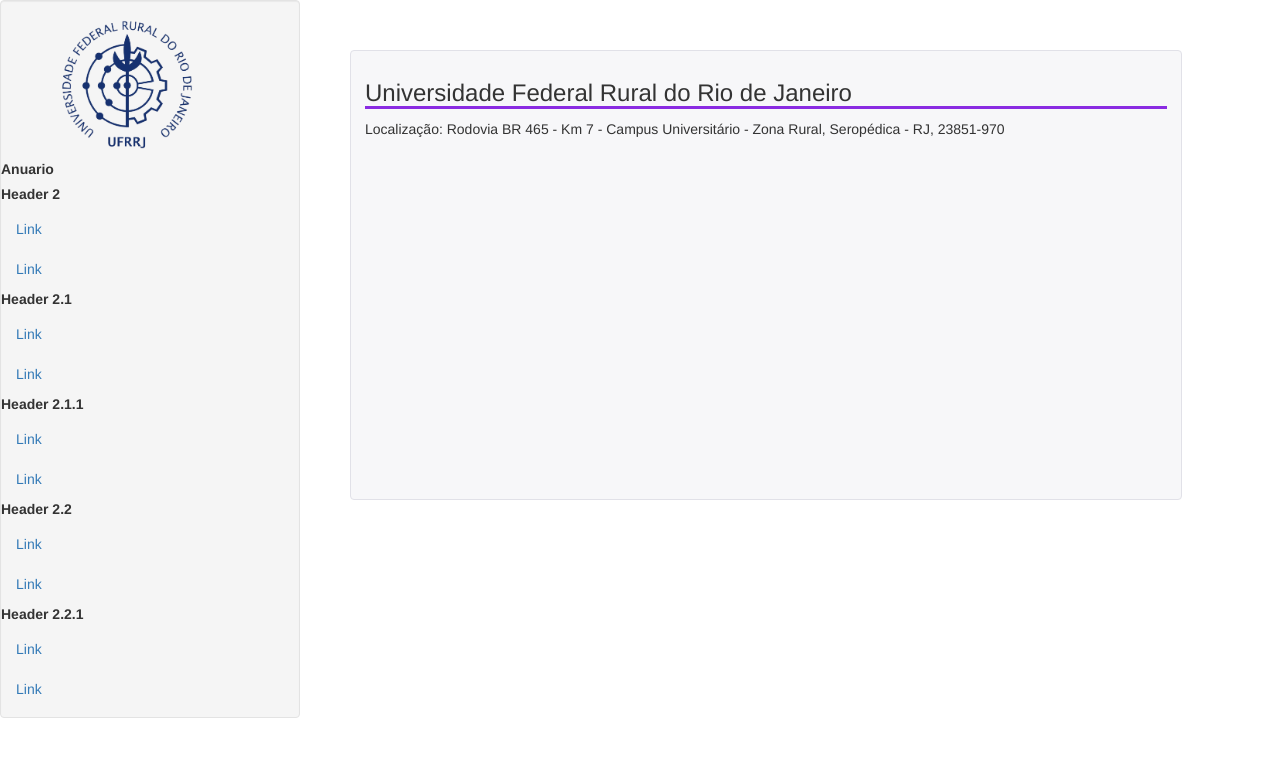
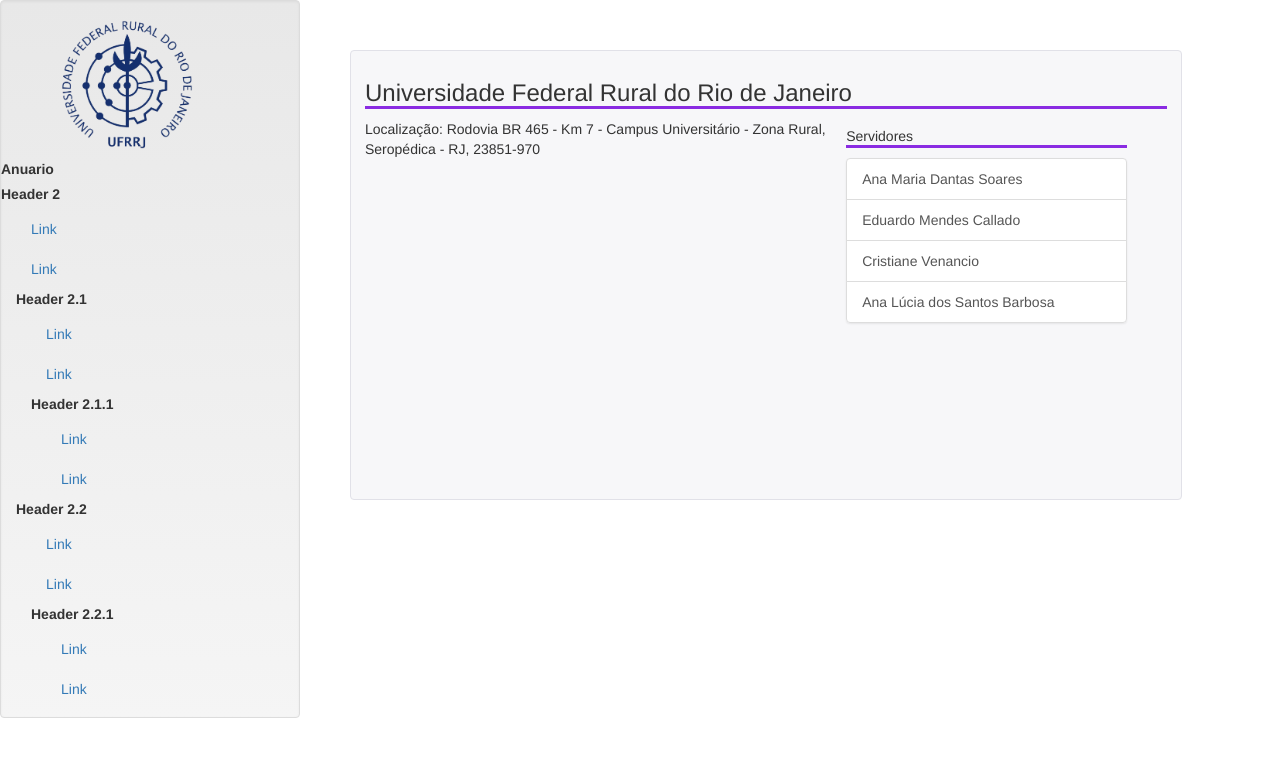
Before and after one commit to hugdiniz/anuarioDjango, a Django app: page /anuario/ in a window 1280 px wide. Shown: the top 757 px of the page. Run offline with Django 3.2, Linux system fonts and the light colour scheme; some libraries are stand-ins or nearby versions.

Commit message:
ajuste no layout do menu e adicionando a tabela de servidores

```diff
--- a/anuario_ufrrj/yearbook/templates/angularJS/index.html
+++ b/anuario_ufrrj/yearbook/templates/angularJS/index.html
@@ -7,6 +7,9 @@
   <!-- Stylesheets-->
 	<link class="cssdeck" rel="stylesheet" href="//cdnjs.cloudflare.com/ajax/libs/twitter-bootstrap/2.3.1/css/bootstrap.min.css">
 	<link rel="stylesheet" href="//cdnjs.cloudflare.com/ajax/libs/twitter-bootstrap/2.3.1/css/bootstrap-responsive.min.css" class="cssdeck">
+    <!-- Latest compiled and minified CSS -->
+    <link rel="stylesheet" href="https://maxcdn.bootstrapcdn.com/bootstrap/3.3.1/css/bootstrap.min.css">
+    <link rel="stylesheet" href="https://maxcdn.bootstrapcdn.com/bootstrap/3.3.1/css/bootstrap-theme.min.css">
   	<script class="cssdeck" src="//cdnjs.cloudflare.com/ajax/libs/jquery/1.9.1/jquery.min.js"></script>
 	<script class="cssdeck" src="//cdnjs.cloudflare.com/ajax/libs/twitter-bootstrap/2.3.1/js/bootstrap.min.js"></script>
 
@@ -33,7 +36,17 @@
         min-height: 450px;
         width: 65%;
     }
-
+    .informacao {
+        float: left;
+        width: 60%;
+    }
+    .painelServidores{
+        float: left;
+        width: 35%;
+    }
+    .tree{
+        margin-left: 15px;
+    }
 
 </style>
 <body>
@@ -43,7 +56,7 @@
             <img class="ruralLogo" style="margin-left: 15%; height: 150px;max-width: 100%;" src="{% static 'yearbook/img/logomarca_ufrrj_azul2.png' %}" horizontal layout start/>
          </a>
         <ul class="nav nav-list">
-            <li><label class="tree-toggler nav-header">Anuario</label>
+            <li><label class="tree-toggler nav-header">Anuario  </label>
             </li>
             <li class="divider"></li>
             <li><label class="tree-toggler nav-header">Header 2</label>
@@ -81,7 +94,8 @@
 </div>
 <div id="corpo" class="painel">
     <div id="nomeUorg">
-        <h3 style="border-bottom: medium solid blueviolet;"><span>Universidade Federal Rural do Rio de Janeiro</span>
+        <h3 style="border-bottom: medium solid blueviolet;">
+            <span>Universidade Federal Rural do Rio de Janeiro</span>
         </h3>
     </div>
     <div id="corpoInformacao">
@@ -89,6 +103,18 @@
             <span>Localização: </span>
             <span>Rodovia BR 465 - Km 7 - Campus Universitário - Zona Rural, Seropédica - RJ, 23851-970</span>
         </div>
+        <div class="painelServidores">
+            <h5 style="border-bottom: medium solid blueviolet;">
+                <span>Servidores</span>
+            </h5>
+            <div class="list-group">
+              <a href="#" class="list-group-item">Ana Maria Dantas Soares</a>
+              <a href="#" class="list-group-item">Eduardo Mendes Callado</a>
+              <a href="#" class="list-group-item">Cristiane Venancio</a>
+              <a href="#" class="list-group-item">Ana Lúcia dos Santos Barbosa  </a>
+            </div>
+        </div>
+
     </div>
 </div>
 </body>
```
